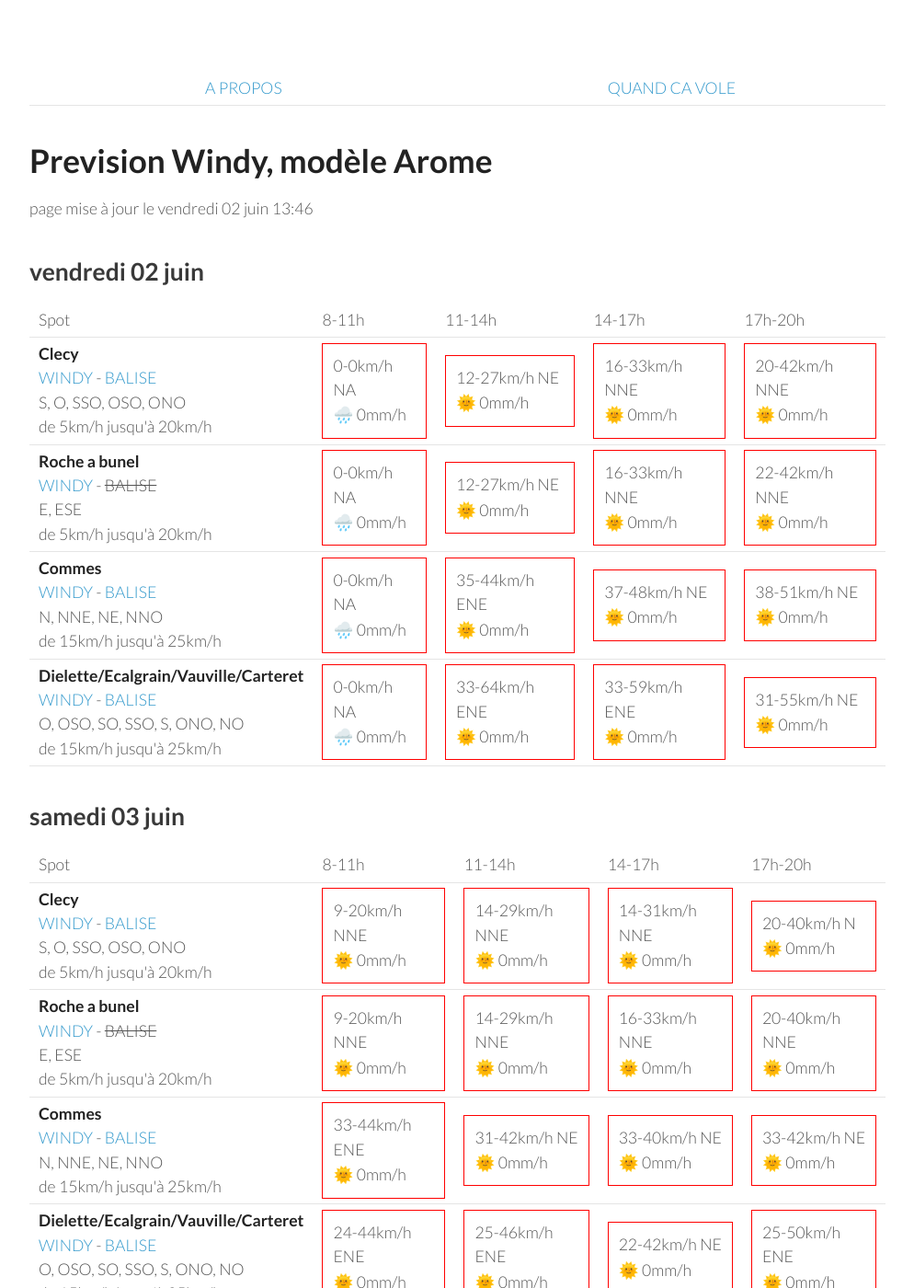
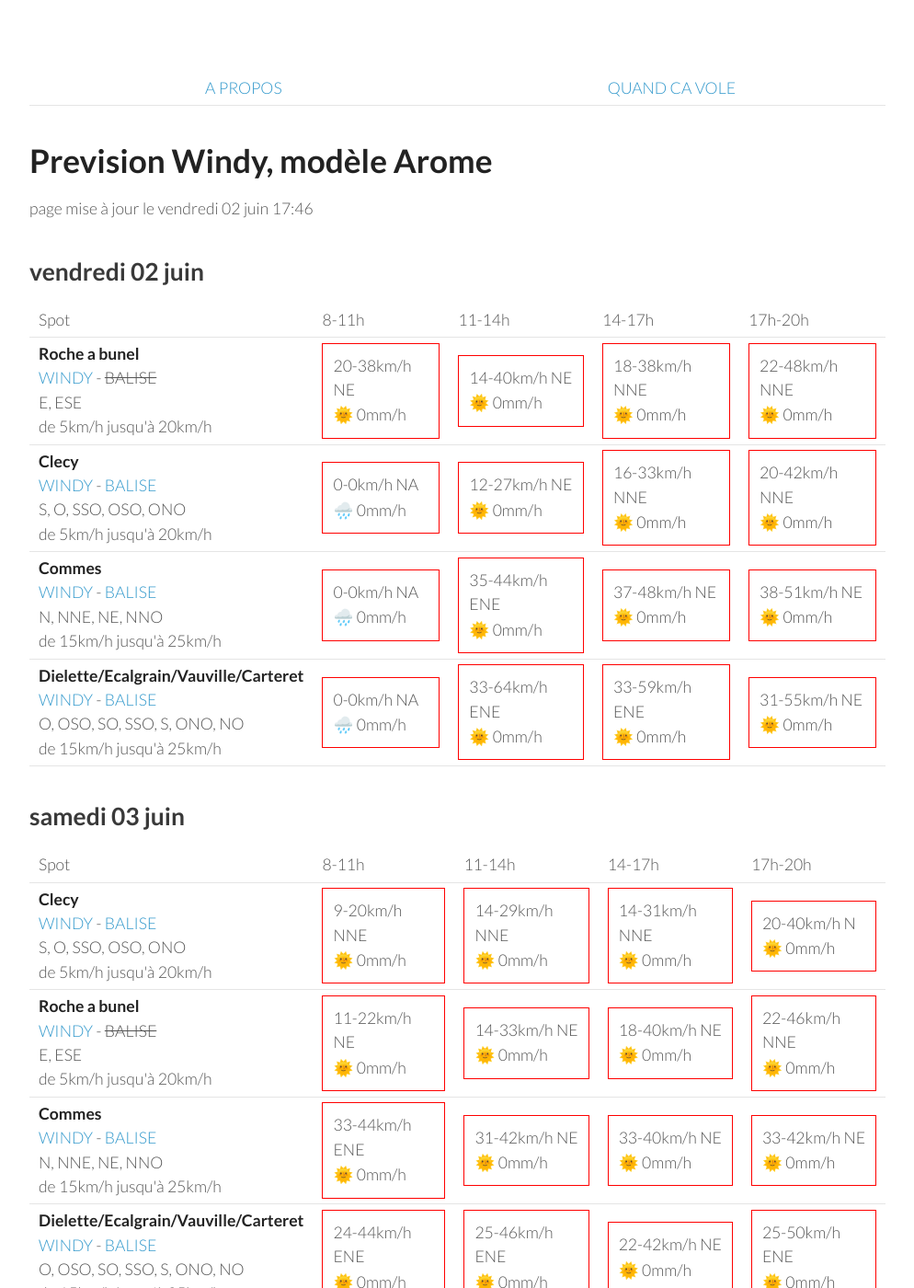
Before and after one commit to parapente-dans-le-nord/parapente-dans-le-nord.github.io, a Jekyll site: the page built from normandie.markdown, in a window 1280 px wide and 1400 px high. Shown: the whole window at 92% size, without its empty margins (26-1020 px from the left). Built offline with Jekyll 4.4.1, drawn with Linux system fonts in a browser that asks for light colours; some of the changed text lies outside the part shown.

Commit message:
update index.markdown

```diff
--- a/normandie.markdown
+++ b/normandie.markdown
@@ -7,7 +7,7 @@ title:  "Tous les spots"
 {: .links}
 
 # Prevision Windy, modèle Arome
-page mise à jour le vendredi 02 juin 13:46
+page mise à jour le vendredi 02 juin 17:46
 
 ## vendredi 02 juin
 
@@ -22,21 +22,22 @@ page mise à jour le vendredi 02 juin 13:46
       <td>17h-20h</td>
     </tr>
 <tr>
+        <td><strong>Roche a bunel</strong><br><a href="https://windy.com/48.993/-0.499?48.580,-0.499,8">WINDY</a> - <span class="no-balise"> BALISE </span><br> <span class="vent-favorable">E, ESE</span><br><span class="force-vent">de 5km/h jusqu'à 20km/h</span> </td>
+
+            <td><div class="not-flyable"><p>20-38km/h NE</p><p>🌞 0mm/h</p></div></td>
+            <td><div class="not-flyable"><p>14-40km/h NE</p><p>🌞 0mm/h</p></div></td>
+            <td><div class="not-flyable"><p>18-38km/h NNE</p><p>🌞 0mm/h</p></div></td>
+            <td><div class="not-flyable"><p>22-48km/h NNE</p><p>🌞 0mm/h</p></div></td>
+
+
+    </tr>
+<tr>
         <td><strong>Clecy</strong><br><a href="https://windy.com/48.929/-0.470?48.516,-0.470,8">WINDY</a> - <span class=""><a href="http://www.balisemeteo.com/balise.php?idBalise=122">BALISE</a> </span><br> <span class="vent-favorable">S, O, SSO, OSO, ONO</span><br><span class="force-vent">de 5km/h jusqu'à 20km/h</span> </td>
 
             <td><div class="not-flyable"><p>0-0km/h NA</p><p>🌧️ 0mm/h</p></div></td>
             <td><div class="not-flyable"><p>12-27km/h NE</p><p>🌞 0mm/h</p></div></td>
             <td><div class="not-flyable"><p>16-33km/h NNE</p><p>🌞 0mm/h</p></div></td>
             <td><div class="not-flyable"><p>20-42km/h NNE</p><p>🌞 0mm/h</p></div></td>
-
-    </tr>
-<tr>
-        <td><strong>Roche a bunel</strong><br><a href="https://windy.com/48.993/-0.499?48.580,-0.499,8">WINDY</a> - <span class="no-balise"> BALISE </span><br> <span class="vent-favorable">E, ESE</span><br><span class="force-vent">de 5km/h jusqu'à 20km/h</span> </td>
-
-            <td><div class="not-flyable"><p>0-0km/h NA</p><p>🌧️ 0mm/h</p></div></td>
-            <td><div class="not-flyable"><p>12-27km/h NE</p><p>🌞 0mm/h</p></div></td>
-            <td><div class="not-flyable"><p>16-33km/h NNE</p><p>🌞 0mm/h</p></div></td>
-            <td><div class="not-flyable"><p>22-42km/h NNE</p><p>🌞 0mm/h</p></div></td>
 
     </tr>
 <tr>
@@ -86,10 +87,10 @@ page mise à jour le vendredi 02 juin 13:46
 <tr>
         <td><strong>Roche a bunel</strong><br><a href="https://windy.com/48.993/-0.499?48.580,-0.499,8">WINDY</a> - <span class="no-balise"> BALISE </span><br> <span class="vent-favorable">E, ESE</span><br><span class="force-vent">de 5km/h jusqu'à 20km/h</span> </td>
 
-            <td><div class="not-flyable"><p>9-20km/h NNE</p><p>🌞 0mm/h</p></div></td>
-            <td><div class="not-flyable"><p>14-29km/h NNE</p><p>🌞 0mm/h</p></div></td>
-            <td><div class="not-flyable"><p>16-33km/h NNE</p><p>🌞 0mm/h</p></div></td>
-            <td><div class="not-flyable"><p>20-40km/h NNE</p><p>🌞 0mm/h</p></div></td>
+            <td><div class="not-flyable"><p>11-22km/h NE</p><p>🌞 0mm/h</p></div></td>
+            <td><div class="not-flyable"><p>14-33km/h NE</p><p>🌞 0mm/h</p></div></td>
+            <td><div class="not-flyable"><p>18-40km/h NE</p><p>🌞 0mm/h</p></div></td>
+            <td><div class="not-flyable"><p>22-46km/h NNE</p><p>🌞 0mm/h</p></div></td>
 
 
     </tr>
@@ -133,9 +134,9 @@ page mise à jour le vendredi 02 juin 13:46
         <td><strong>Clecy</strong><br><a href="https://windy.com/48.929/-0.470?48.516,-0.470,8">WINDY</a> - <span class=""><a href="http://www.balisemeteo.com/balise.php?idBalise=122">BALISE</a> </span><br> <span class="vent-favorable">S, O, SSO, OSO, ONO</span><br><span class="force-vent">de 5km/h jusqu'à 20km/h</span> </td>
 
             <td><div class="not-flyable"><p>11-22km/h NNE</p><p>🌞 0mm/h</p></div></td>
-            <td><div class="not-flyable"><p>12-31km/h NE</p><p>🌞 0mm/h</p></div></td>
+            <td><div class="not-flyable"><p>12-29km/h NE</p><p>🌞 0mm/h</p></div></td>
             <td><div class="not-flyable"><p>16-37km/h NNE</p><p>🌞 0mm/h</p></div></td>
-            <td><div class="not-flyable"><p>18-42km/h NNE</p><p>🌞 0mm/h</p></div></td>
+            <td><div class="not-flyable"><p>16-40km/h NNE</p><p>🌞 0mm/h</p></div></td>
 
 
     </tr>
@@ -153,7 +154,7 @@ page mise à jour le vendredi 02 juin 13:46
         <td><strong>Roche a bunel</strong><br><a href="https://windy.com/48.993/-0.499?48.580,-0.499,8">WINDY</a> - <span class="no-balise"> BALISE </span><br> <span class="vent-favorable">E, ESE</span><br><span class="force-vent">de 5km/h jusqu'à 20km/h</span> </td>
 
             <td><div class="not-flyable"><p>11-22km/h NNE</p><p>🌞 0mm/h</p></div></td>
-            <td><div class="not-flyable"><p>14-31km/h NE</p><p>🌞 0mm/h</p></div></td>
+            <td><div class="not-flyable"><p>14-31km/h NNE</p><p>🌞 0mm/h</p></div></td>
             <td><div class="not-flyable"><p>18-38km/h NNE</p><p>🌞 0mm/h</p></div></td>
             <td><div class="not-flyable"><p>20-44km/h NNE</p><p>🌞 0mm/h</p></div></td>
 
@@ -164,8 +165,8 @@ page mise à jour le vendredi 02 juin 13:46
 
             <td><div class="not-flyable"><p>25-37km/h NE</p><p>🌞 0mm/h</p></div></td>
             <td><div class="not-flyable"><p>29-42km/h ENE</p><p>🌞 0mm/h</p></div></td>
-            <td><div class="not-flyable"><p>31-46km/h ENE</p><p>🌞 0mm/h</p></div></td>
-            <td><div class="not-flyable"><p>33-48km/h ENE</p><p>🌞 0mm/h</p></div></td>
+            <td><div class="not-flyable"><p>31-44km/h ENE</p><p>🌞 0mm/h</p></div></td>
+            <td><div class="not-flyable"><p>33-50km/h ENE</p><p>🌞 0mm/h</p></div></td>
 
 
     </tr>
@@ -188,20 +189,20 @@ page mise à jour le vendredi 02 juin 13:46
 <tr>
         <td><strong>Clecy</strong><br><a href="https://windy.com/48.929/-0.470?48.516,-0.470,8">WINDY</a> - <span class=""><a href="http://www.balisemeteo.com/balise.php?idBalise=122">BALISE</a> </span><br> <span class="vent-favorable">S, O, SSO, OSO, ONO</span><br><span class="force-vent">de 5km/h jusqu'à 20km/h</span> </td>
 
-            <td><div class="not-flyable"><p>11-24km/h NE</p><p>🌞 0mm/h</p></div></td>
-            <td><div class="not-flyable"><p>12-31km/h NE</p><p>🌞 0mm/h</p></div></td>
-            <td><div class="not-flyable"><p>16-38km/h NNE</p><p>🌞 0mm/h</p></div></td>
-            <td><div class="not-flyable"><p>18-40km/h NNE</p><p>🌞 0mm/h</p></div></td>
+            <td><div class="not-flyable"><p>11-22km/h NNE</p><p>🌞 0mm/h</p></div></td>
+            <td><div class="not-flyable"><p>12-29km/h NNE</p><p>🌞 0mm/h</p></div></td>
+            <td><div class="not-flyable"><p>14-35km/h NNE</p><p>🌞 0mm/h</p></div></td>
+            <td><div class="not-flyable"><p>16-37km/h NNE</p><p>🌞 0mm/h</p></div></td>
 
 
     </tr>
 <tr>
         <td><strong>Roche a bunel</strong><br><a href="https://windy.com/48.993/-0.499?48.580,-0.499,8">WINDY</a> - <span class="no-balise"> BALISE </span><br> <span class="vent-favorable">E, ESE</span><br><span class="force-vent">de 5km/h jusqu'à 20km/h</span> </td>
 
-            <td><div class="not-flyable"><p>12-25km/h NE</p><p>🌞 0mm/h</p></div></td>
+            <td><div class="not-flyable"><p>12-24km/h NE</p><p>🌞 0mm/h</p></div></td>
             <td><div class="not-flyable"><p>14-31km/h NNE</p><p>🌞 0mm/h</p></div></td>
             <td><div class="not-flyable"><p>18-38km/h NNE</p><p>🌞 0mm/h</p></div></td>
-            <td><div class="not-flyable"><p>20-42km/h NNE</p><p>🌞 0mm/h</p></div></td>
+            <td><div class="not-flyable"><p>18-42km/h NNE</p><p>🌞 0mm/h</p></div></td>
 
 
     </tr>
@@ -218,10 +219,10 @@ page mise à jour le vendredi 02 juin 13:46
 <tr>
         <td><strong>Dielette/Ecalgrain/Vauville/Carteret</strong><br><a href="https://windy.com/49.650/-1.856?49.243,-1.856,8">WINDY</a> - <span class=""><a href="http://www.balisemeteo.com/balise.php?idBalise=81">BALISE</a> </span><br> <span class="vent-favorable">O, OSO, SO, SSO, S, ONO, NO</span><br><span class="force-vent">de 15km/h jusqu'à 25km/h</span> </td>
 
-            <td><div class="not-flyable"><p>31-44km/h ENE</p><p>🌞 0mm/h</p></div></td>
-            <td><div class="not-flyable"><p>33-48km/h ENE</p><p>🌞 0mm/h</p></div></td>
-            <td><div class="not-flyable"><p>33-50km/h ENE</p><p>🌞 0mm/h</p></div></td>
-            <td><div class="not-flyable"><p>29-48km/h NE</p><p>🌞 0mm/h</p></div></td>
+            <td><div class="not-flyable"><p>29-42km/h ENE</p><p>🌞 0mm/h</p></div></td>
+            <td><div class="not-flyable"><p>31-46km/h ENE</p><p>🌞 0mm/h</p></div></td>
+            <td><div class="not-flyable"><p>31-48km/h NE</p><p>🌞 0mm/h</p></div></td>
+            <td><div class="not-flyable"><p>29-46km/h NE</p><p>🌞 0mm/h</p></div></td>
 
 
     </tr>
@@ -310,7 +311,7 @@ page mise à jour le vendredi 02 juin 13:46
 <tr>
         <td><strong>Roche a bunel</strong><br><a href="https://windy.com/48.993/-0.499?48.580,-0.499,8">WINDY</a> - <span class="no-balise"> BALISE </span><br> <span class="vent-favorable">E, ESE</span><br><span class="force-vent">de 5km/h jusqu'à 20km/h</span> </td>
 
-            <td><div class="not-flyable"><p>11-24km/h NE</p><p>🌞 0mm/h</p></div></td>
+            <td><div class="not-flyable"><p>11-22km/h NE</p><p>🌞 0mm/h</p></div></td>
             <td><div class="not-flyable"><p>12-29km/h NE</p><p>🌞 0mm/h</p></div></td>
             <td><div class="not-flyable"><p>16-37km/h NNE</p><p>🌞 0mm/h</p></div></td>
             <td><div class="not-flyable"><p>18-42km/h NNE</p><p>🌞 0mm/h</p></div></td>
```
